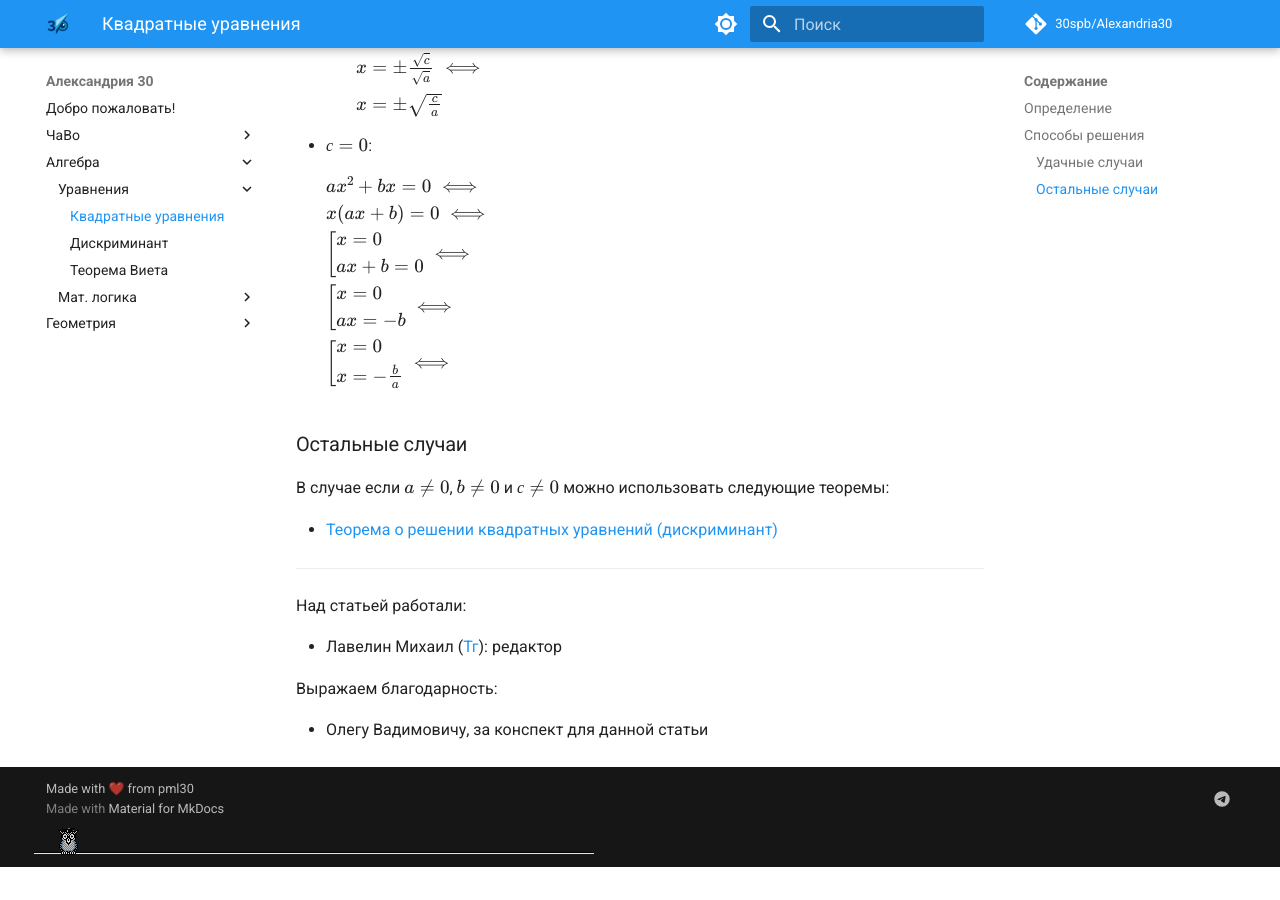
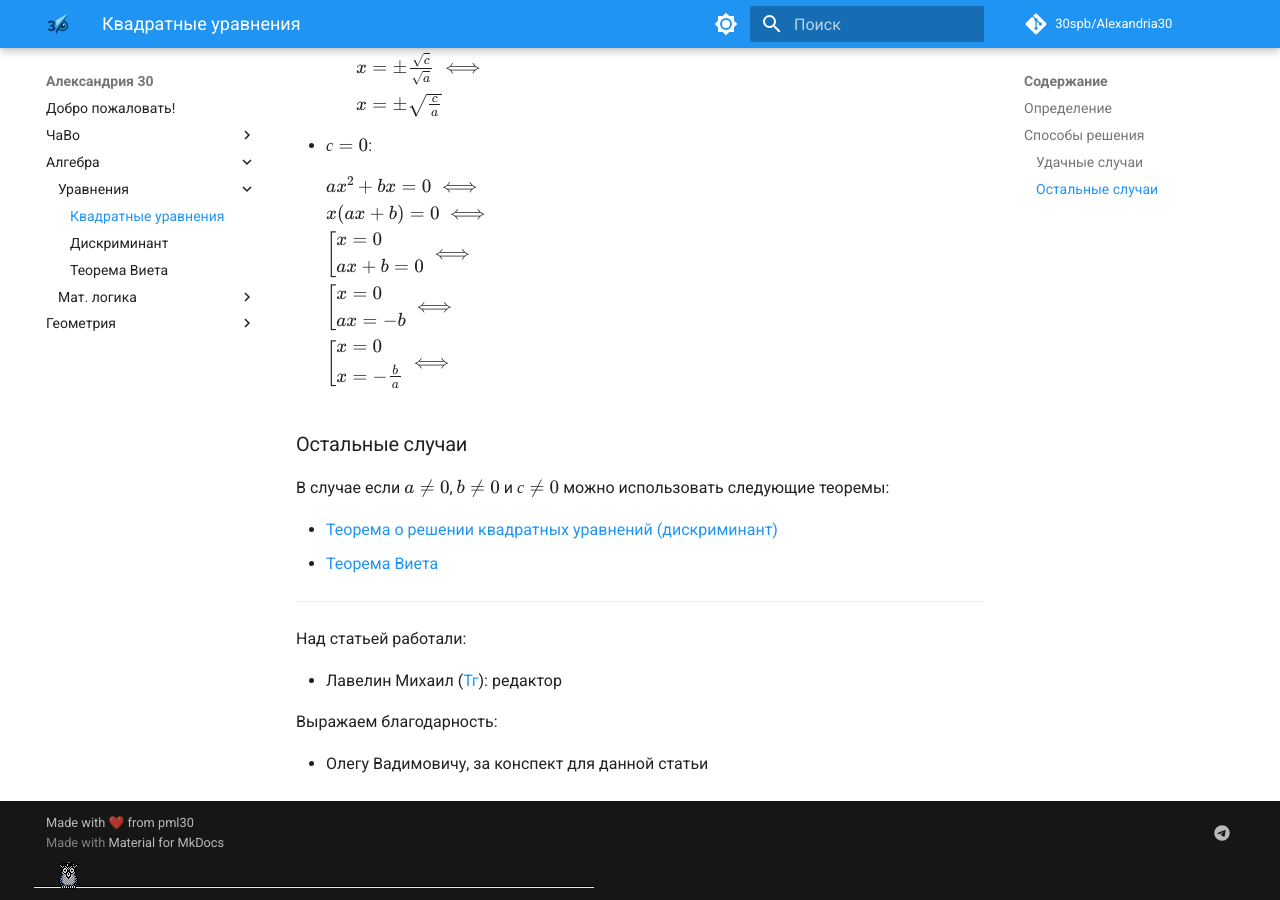
Before and after one commit to 30spb/Alexandria30, an MkDocs documentation site: the page built from docs/algebra/equations/quadratic_equations.md, in a window 1280 px wide and 900 px high, scrolled down 691 px. Built offline with MkDocs 1.6.1 and Material for MkDocs 9.7.7, drawn with Linux system fonts in a browser that asks for light colours; comment, search, counter and statistics services are not loaded; before the commit the page ends 1558 px from its top, so only the background shows below that.

Commit message:
Добавил ссылку на теорему Виета

```diff
--- a/docs/algebra/equations/quadratic_equations.md
+++ b/docs/algebra/equations/quadratic_equations.md
@@ -59,6 +59,7 @@
 В случае если $a \neq 0$, $b \neq 0$ и $с \neq 0$ можно использовать следующие теоремы:
 
 - [Теорема о решении квадратных уравнений (дискриминант)](./discriminant.md)
+- [Теорема Виета](viet_theorem.md)
 
 ---
 
```
